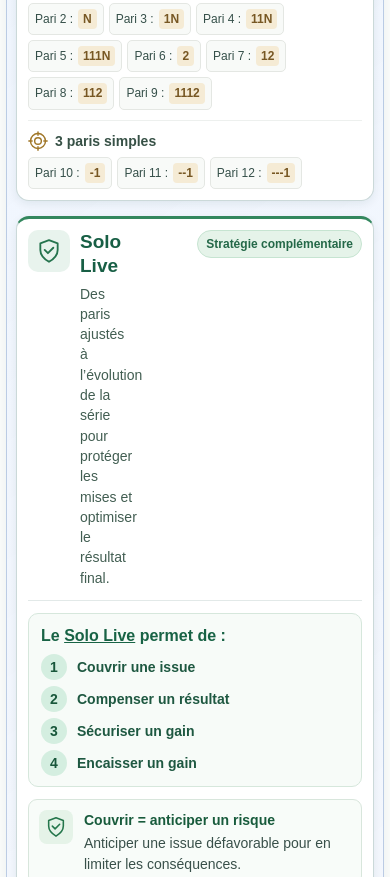
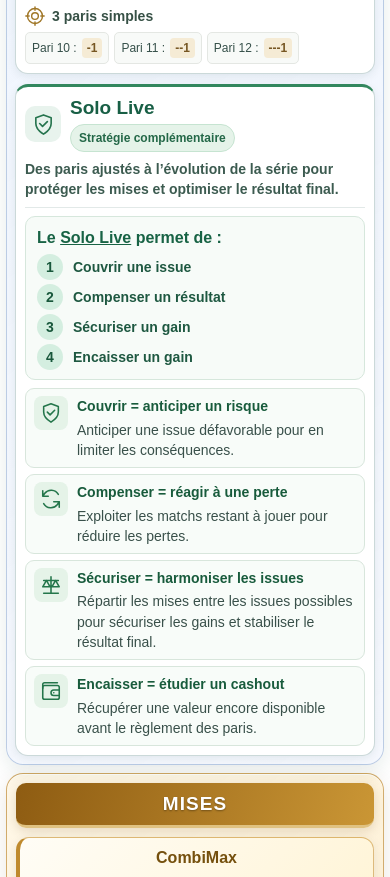
Before and after one commit to gbf42680-cell/greenballfoot-preview, a plain HTML site: page index.html in a window 390 px wide. Shown: the part 1646-2523 px from the top of the page. Drawn offline with Linux system fonts and the light colour scheme.

Commit message:
Aperçu V46 : compacter la page et corriger l'en-tête Solo Live mobile

```diff
--- a/index.html
+++ b/index.html
@@ -2025,6 +2025,87 @@
   letter-spacing:0;
   line-height:1.3;
   text-transform:none;
+}
+
+/* V46 : meilleure lisibilité mobile et mise en page verticale resserrée. */
+#gbf-methode .gbf-text-card--solo .gbf-text-card-header--solo {
+ display:grid;grid-template-columns:42px minmax(0,1fr) auto;align-items:center;
+ column-gap:10px;row-gap:5px;padding:0 0 9px;
+}
+#gbf-methode .gbf-text-card-header--solo > .gbf-text-card-emblem{grid-column:1;grid-row:1;}
+#gbf-methode .gbf-text-card-header--solo > .gbf-text-card-header-main{grid-column:2;grid-row:1;min-width:0;}
+#gbf-methode .gbf-text-card-header--solo > .gbf-text-card-tag--solo{
+ grid-column:3;grid-row:1;justify-self:end;margin:0;white-space:nowrap;
+}
+#gbf-methode .gbf-text-card-header--solo > .gbf-solo-subtitle{
+ grid-column:2/-1;grid-row:2;min-width:0;max-width:100%;
+ margin:0;padding:0;color:#3c5b50;font-size:var(--gbf-fs-body);font-weight:600;
+ line-height:1.4;letter-spacing:normal;white-space:normal;overflow-wrap:break-word;text-wrap:pretty;
+}
+/* Densité : espaces réduits, taille de texte préservée. */
+#gbf-methode{padding:8px 9px 15px;}
+#gbf-methode h1.gbf-method-title{min-height:80px;padding:7px 12px;margin-bottom:10px;}
+#gbf-methode .method-columns.gbf-main-layout.gbf-one-column-layout{gap:10px;margin-bottom:10px;}
+#gbf-methode .gbf-one-column-layout > .gbf-postulat-card{padding:12px 14px;}
+#gbf-methode .gbf-one-column-layout > .gbf-strategie-card{padding:12px 14px;}
+#gbf-methode .method-column--indices,#gbf-methode .method-column--bets{padding:11px;}
+#gbf-methode .method-column h2{padding:9px 12px;margin-bottom:9px;}
+#gbf-methode .method-column--indices > .gbf-consequence{margin-bottom:8px;}
+#gbf-methode .method-column--indices > .gbf-consequence p.gbf-consequence-text{padding:9px 11px;}
+#gbf-methode .method-column .indices-lead{margin-bottom:7px;padding:7px 9px;}
+#gbf-methode .method-column--indices .cards{gap:8px;}
+#gbf-methode .method-column .index-card{min-height:0;padding:10px 12px;}
+#gbf-methode .method-column .index-name{margin-bottom:3px;}
+#gbf-methode .formula{margin-top:7px;}
+#gbf-methode .disclaimer{margin-top:5px;}
+#gbf-methode .gbf-text-cards{gap:10px;}
+#gbf-methode .gbf-text-card{padding:11px 12px;}
+#gbf-methode .method-column--bets h2#gbf-bets-title{padding:9px 12px;margin-bottom:10px;}
+#gbf-methode .gbf-text-card-header{padding-bottom:9px;}
+#gbf-methode .method-column--bets .gbf-combimax-head-row{margin-bottom:8px;}
+#gbf-methode .method-column--bets .gbf-bets-combi-scenarios{margin-top:8px;}
+#gbf-methode .gbf-txt-stats{gap:6px;margin:8px 0 10px;}
+#gbf-methode .gbf-txt-stat{padding:6px 8px;}
+#gbf-methode .gbf-txt-section-title{margin-bottom:5px;padding-bottom:5px;}
+#gbf-methode .gbf-txt-bet-group{padding:7px 0;}
+#gbf-methode .gbf-bets-solo-summary{margin:8px 0 0;padding:9px 11px;}
+#gbf-methode .gbf-bets-solo-summary .gbf-solo-live-heading{margin-bottom:5px;}
+#gbf-methode .gbf-bets-solo-summary .gbf-combimax-cas{margin-top:4px;}
+#gbf-methode .gbf-bets-solo-summary + .gbf-txt-solo-main{margin-top:8px;}
+#gbf-methode .gbf-txt-actions{gap:6px;}
+#gbf-methode .gbf-txt-action{gap:9px;padding:8px 10px;}
+#gbf-methode .method-column--calculateur.gbf-calculateur{padding:11px 12px;}
+#gbf-methode .method-column--calculateur.gbf-calculateur h2{margin-bottom:9px;padding:9px;}
+#gbf-methode .gbf-mises-full .gbf-mise-souscartes{gap:9px;}
+#gbf-methode .gbf-mise-souscarte{padding:10px 12px;}
+#gbf-methode .gbf-budget-split{padding:10px 12px;}
+@media(max-width:740px){
+ #gbf-methode{padding:6px 6px 12px;}
+ #gbf-methode h1.gbf-method-title{min-height:72px;padding:6px 7px;margin-bottom:8px;}
+ #gbf-methode .method-columns.gbf-main-layout.gbf-one-column-layout{gap:8px;margin-bottom:8px;}
+ #gbf-methode .gbf-one-column-layout > .gbf-postulat-card,
+ #gbf-methode .gbf-one-column-layout > .gbf-strategie-card{padding:10px 11px;}
+ #gbf-methode .method-column--indices,#gbf-methode .method-column--bets{padding:8px;}
+ #gbf-methode .method-column .index-card{padding:9px 8px;}
+ #gbf-methode .gbf-text-card{padding:9px;}
+ #gbf-methode .gbf-text-card--solo .gbf-text-card-header--solo{
+  grid-template-columns:36px minmax(0,1fr);column-gap:9px;row-gap:4px;padding-bottom:8px;
+ }
+ #gbf-methode .gbf-text-card-header--solo > .gbf-text-card-emblem{
+  width:36px;height:36px;grid-column:1;grid-row:1/3;
+ }
+ #gbf-methode .gbf-text-card-header--solo > .gbf-text-card-emblem .gbf-txt-icon{width:23px;height:23px;}
+ #gbf-methode .gbf-text-card-header--solo > .gbf-text-card-header-main{grid-column:2;grid-row:1;}
+ #gbf-methode .gbf-text-card-header--solo > .gbf-text-card-tag--solo{
+  grid-column:2;grid-row:2;justify-self:start;margin:0;white-space:normal;
+ }
+ #gbf-methode .gbf-text-card-header--solo > .gbf-solo-subtitle{
+  grid-column:1/-1;grid-row:3;margin:4px 0 0;font-size:14px;line-height:1.4;text-align:left;
+ }
+ #gbf-methode .gbf-txt-action{padding:7px 8px;}
+ #gbf-methode .method-column--calculateur.gbf-calculateur{padding:9px;}
+ #gbf-methode .gbf-mise-souscarte{padding:9px;}
+ #gbf-methode .gbf-budget-split{padding:9px;}
 }
 </style>
 <!-- GreenBallFoot Methode : aperçu GitHub Pages, publication depuis main/root, 2026-11-09 -->
@@ -2124,11 +2205,11 @@
         </section>
       </article>
       <article class="gbf-text-card gbf-text-card--solo" aria-labelledby="gbf-text-solo-title">
-        <header class="gbf-text-card-header">
+        <header class="gbf-text-card-header gbf-text-card-header--solo">
           <span class="gbf-text-card-emblem"><svg class="gbf-txt-icon" aria-hidden="true" focusable="false"><use href="#gbf-icon-shield"></use></svg></span>
-          <!-- Titre officiel de la carte : Solo Live (sans « Stratégie »). -->
-          <div class="gbf-text-card-header-main"><h3 id="gbf-text-solo-title">Solo Live</h3><p class="gbf-solo-subtitle">Des paris ajustés à l’évolution de la série pour protéger les mises et optimiser le résultat final.</p></div>
+          <div class="gbf-text-card-header-main"><h3 id="gbf-text-solo-title">Solo Live</h3></div>
           <span class="gbf-text-card-tag gbf-text-card-tag--solo">Stratégie complémentaire</span>
+          <p class="gbf-solo-subtitle">Des paris ajustés à l’évolution de la série pour protéger les mises et optimiser le résultat final.</p>
         </header>
         <section class="gbf-bets-solo-summary" aria-label="Les quatre objectifs du Solo Live">
           <p class="gbf-solo-live-note">
```
